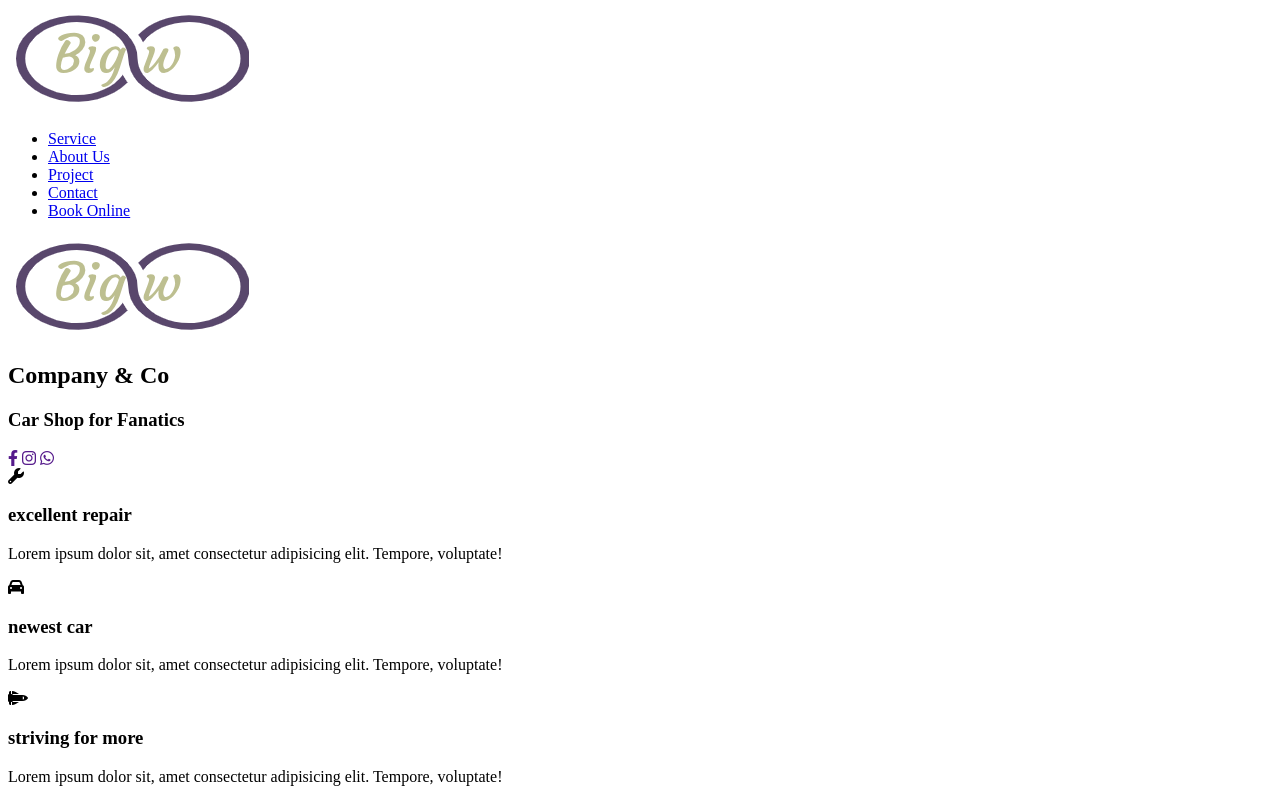
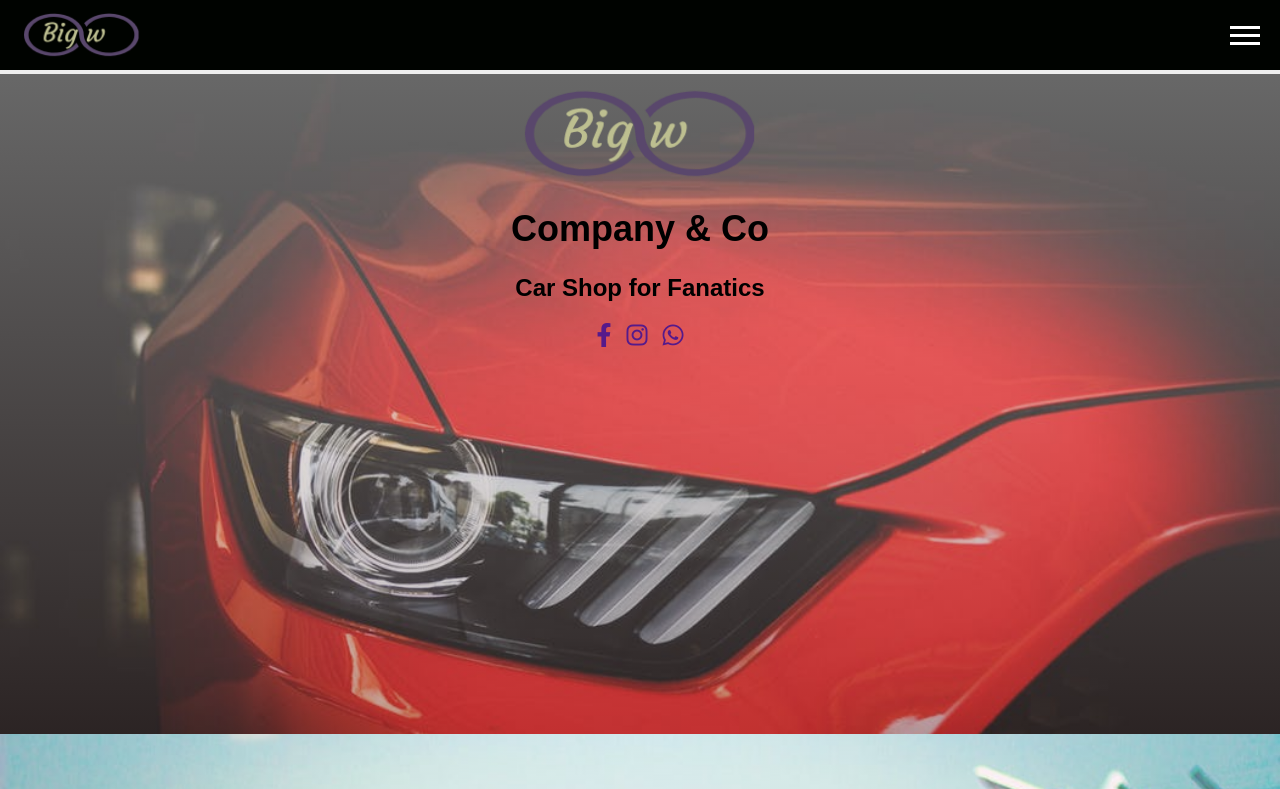
Before and after one commit to mccoyw20/car-project, a plain HTML site: page Index.html in a window 1280 px wide. Shown: the top 789 px of the page. Drawn offline with nearby package versions, Linux system fonts and the light colour scheme.

Commit message:
i made changes on the new stylesheet name

```diff
--- a/Index.html
+++ b/Index.html
@@ -7,7 +7,7 @@
         <title>car company</title>
         <meta name="description" content="">
         <meta name="viewport" content="width=device-width, initial-scale=1">
-        <link rel="stylesheet" href="stylesheet.css 2.css">
+        <link rel="stylesheet" href="stylesheet.css">
         <link rel="stylesheet" href="https://cdnjs.cloudflare.com/ajax/libs/font-awesome/6.0.0/css/all.min.css">
     </head>
     <body>
```
